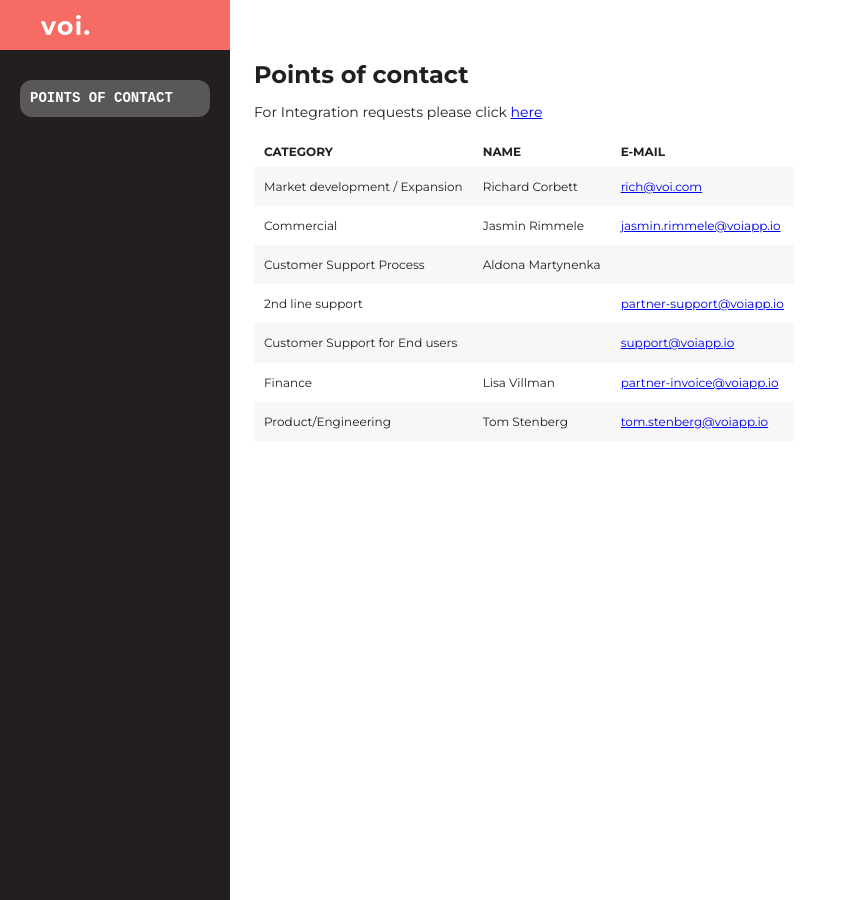
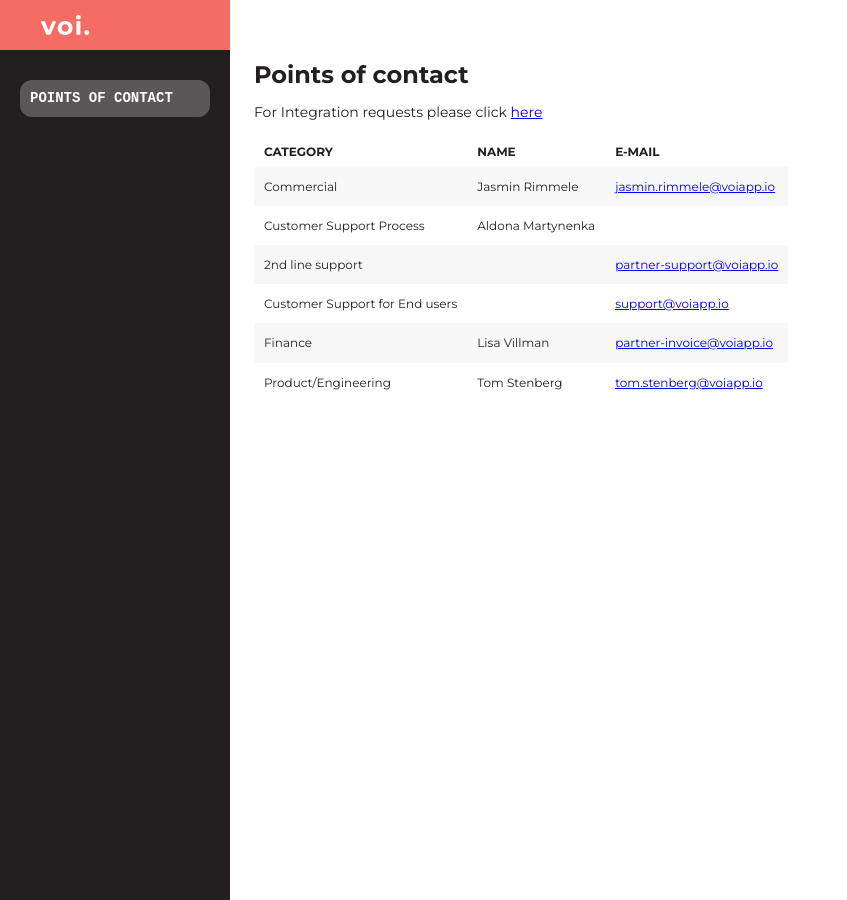
Before and after one commit to voi-api/voi-api.github.io, a Jekyll site: the page built from poc.md, in a window 1280 px wide and 900 px high. Shown: the whole window, without its empty margins (0-847 px from the left). Built offline with Jekyll 4.4.1, drawn with Linux system fonts in a browser that asks for light colours; some web fonts are replaced.

Commit message:
remove Richard Corbett from poc

```diff
--- a/poc.md
+++ b/poc.md
@@ -12,7 +12,6 @@ For Integration requests please click [here](https://voidev.atlassian.net/servic
 
 | Category                       | Name              | E-mail                                                        |
 | ------------------------------ | ----------------- | ------------------------------------------------------------- |
-| Market development / Expansion | Richard Corbett   | [rich@voi.com](mailto:rich@voi.com)                           |
 | Commercial                     | Jasmin Rimmele    | [jasmin.rimmele@voiapp.io](mailto:jasmin.rimmele@voiapp.io)   |
 | Customer Support Process       | Aldona Martynenka |                                                               |
 | 2nd line support               |                   | [partner-support@voiapp.io](mailto:partner-support@voiapp.io) |
```
